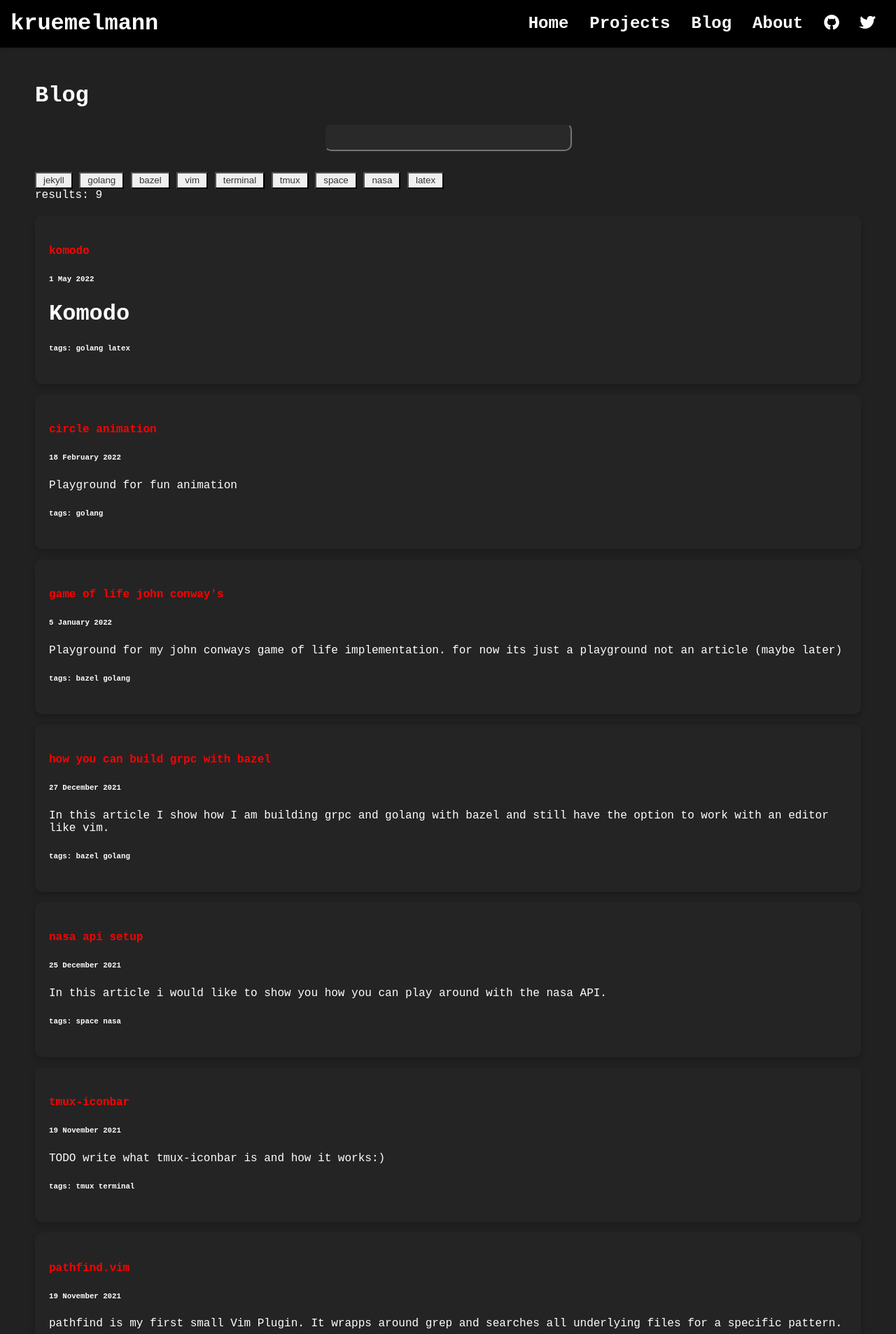
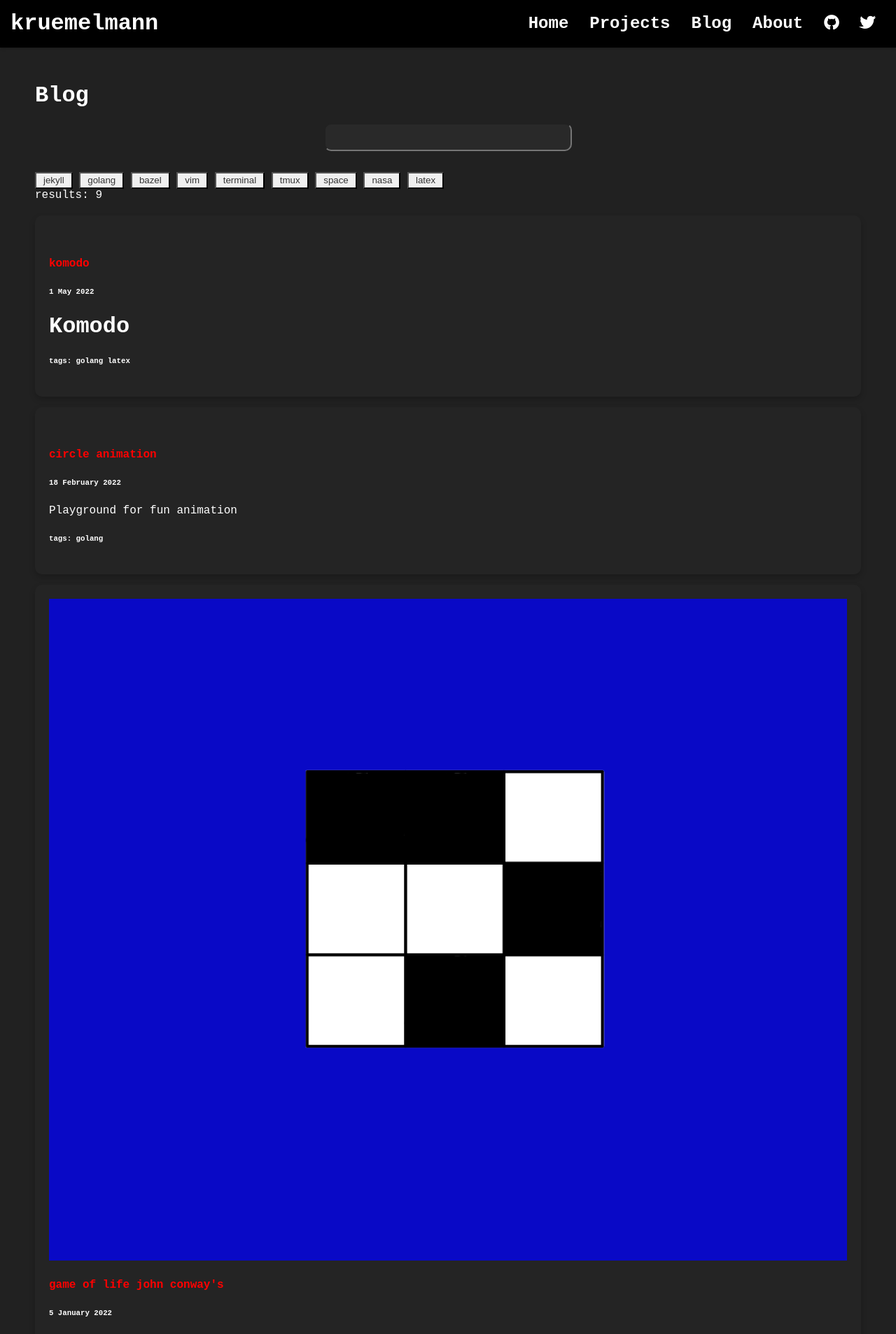
Before and after one commit to Kruemelmann/kruemelmann.github.io, a Jekyll site: the page built from blog.html, in a window 1280 px wide. Shown: the top 1907 px of the page at 70% size. Built offline with Jekyll 4.4.1, drawn with Linux system fonts in a browser that asks for light colours.

Commit message:
adding images to blog posts

```diff
--- a/_sass/blog.scss
+++ b/_sass/blog.scss
@@ -19,6 +19,10 @@
     background-color: #292929;
 }
 
+.blog-list-item-img {
+    max-width: 100%;
+    height: auto;
+}
 //code block style
 .CodeRay {
     background-color: #303030;
--- a/blog.html
+++ b/blog.html
@@ -20,6 +20,7 @@ title: Blog
     <ul class="blog-list">
         {% for post in site.posts %}
             <li class="blog-list-item" onclick="location.href='{{ post.url }}';">
+                <img class="blog-list-item-img" src="{{ post.image }}">
                 <h4 href="{{ post.url }}">
                     <a>{{ post.title }}</a>
                 </h4>
```
Also changed, not shown: _posts/2021-12-25-nasa-api-setup.md (+1 -0 lines), _posts/2022-01-05-gameoflife.md (+1 -0 lines), assets/images/game_of_life.png (added), assets/images/kubernetes.png (added), assets/images/nasa.png (added).
